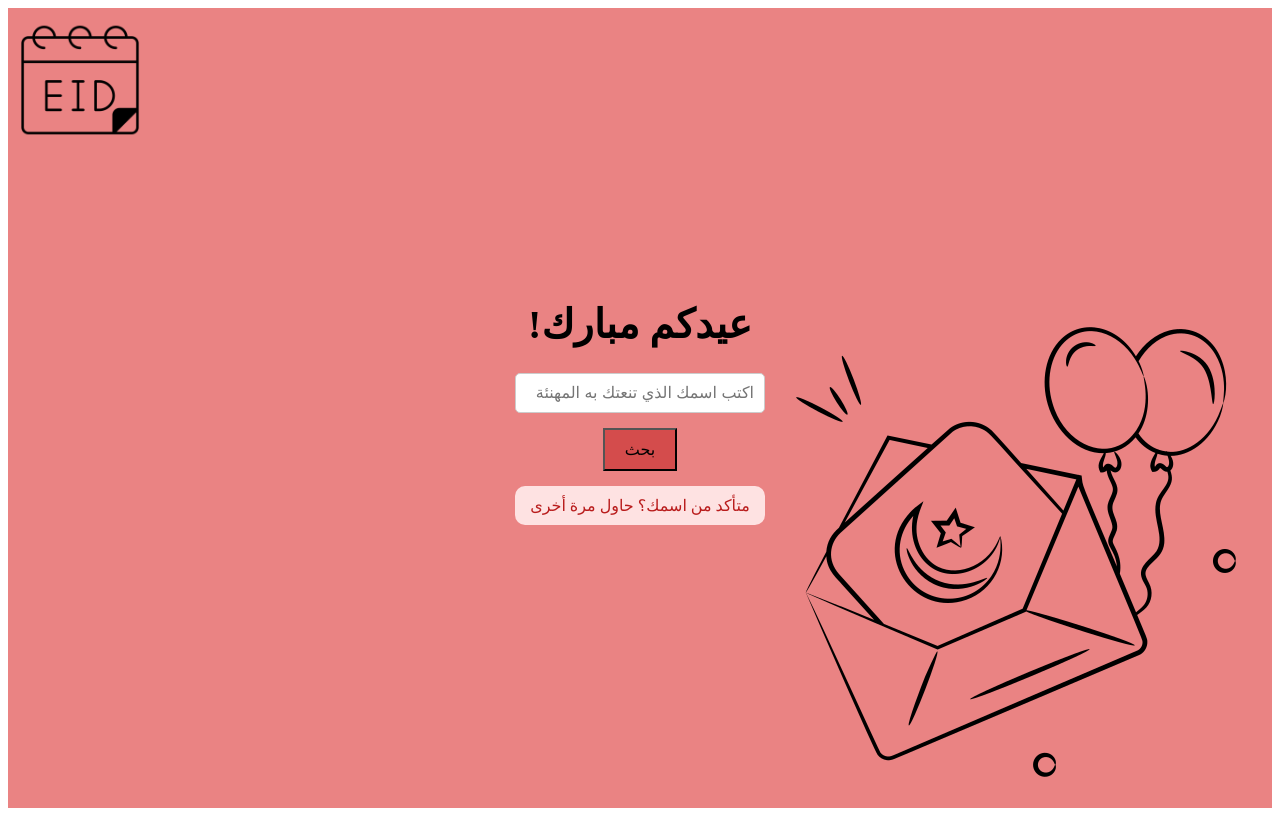
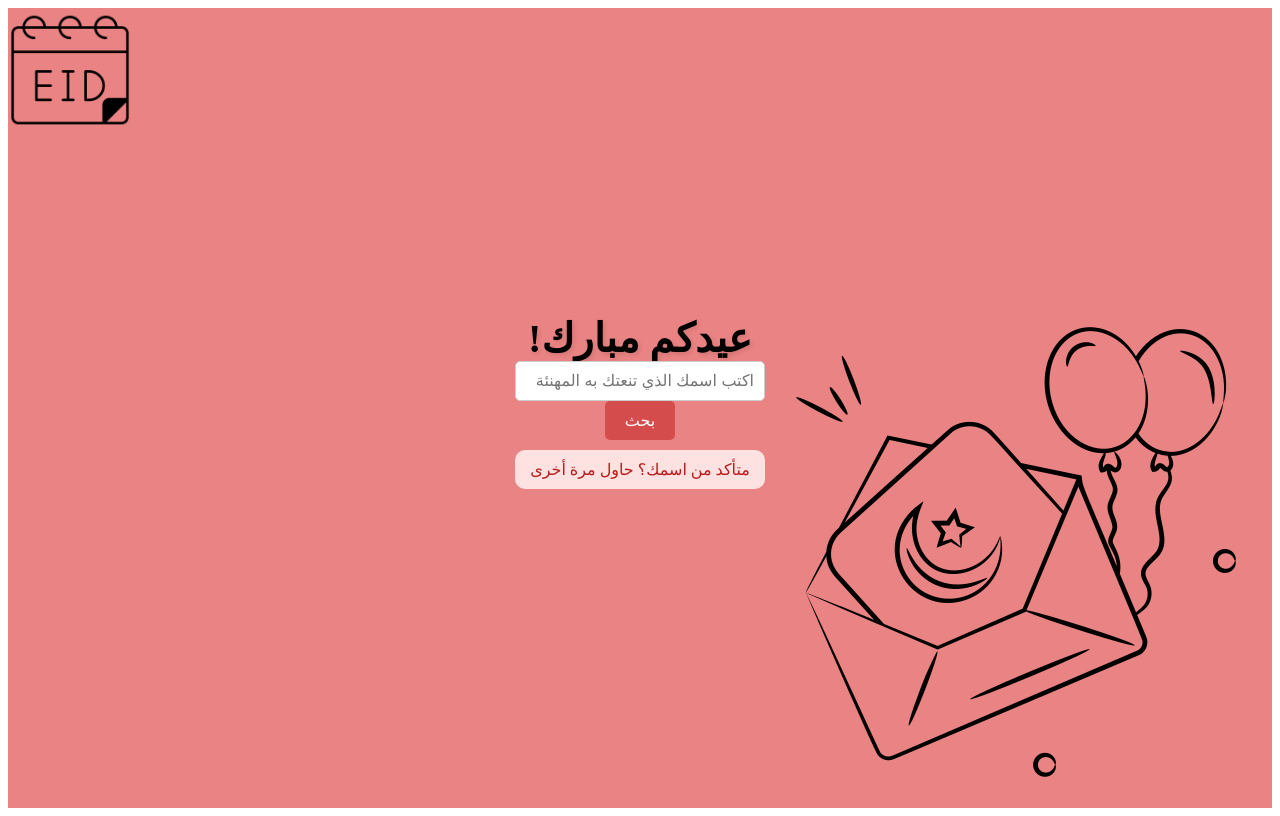
Before and after one commit to RaND003/RaND003.github.io, a React (Vite) app: page / in a window 1280 px wide. Both pictures are taken after a click on the button "بحث". Built offline with nearby package versions, Linux system fonts and the light colour scheme; a web font is replaced by a local one.

Commit message:
Update App.jsx

```diff
--- a/src/App.jsx
+++ b/src/App.jsx
@@ -151,9 +151,9 @@ const handleSearch = () => {
           alt="user"
           style={{
             position: "absolute",
-            right: isMobile ? "-80px" : "-100px",
+            right: isMobile ? "-60px" : "-100px",
             bottom: "0",
-            height: isMobile ? "80%" : "90%",
+            height: isMobile ? "70%" : "90%",
             opacity: "0.9",
             zIndex: 1
           }}
@@ -165,9 +165,9 @@ const handleSearch = () => {
           alt="decoration"
           style={{
             position: "absolute",
-            top: "20px",
-            left: "20px",
-            width: isMobile ? "80px" : "120px",
+            top: isMobile ? "10px" : "20px",
+            left: "10px",
+            width: isMobile ? "60px" : "120px",
             zIndex: 1
           }}
         />
@@ -178,9 +178,9 @@ const handleSearch = () => {
           alt="decoration"
           style={{
             position: "absolute",
-            bottom: isMobile ? "-50px" : "-70px",
-            left: isMobile ? "-80px" : "-100px",
-            width: isMobile ? "45%" : "35%",
+            bottom: isMobile ? "-30px" : "-70px",
+            left: isMobile ? "-60px" : "-100px",
+            width: isMobile ? "40%" : "35%",
             opacity: "0.2",
             zIndex: 1
           }}
@@ -191,18 +191,20 @@ const handleSearch = () => {
           style={{
             position: "relative",
             background: foundUser.cardBg,
-            padding: isMobile ? "30px" : "50px",
+            padding: isMobile ? "20px 25px" : "50px",
             borderRadius: foundUser.borderRadius,
-            width: isMobile ? "85%" : "90%",
-            maxWidth: "500px",
+            width: isMobile ? "90%" : "90%",
+            maxWidth: isMobile ? "100%" : "500px",
             textAlign: "center",
             zIndex: 2,
             border: `3px solid ${foundUser.borderColor}`,
             boxShadow: foundUser.shadow,
-            color: foundUser.textColor
+            color: foundUser.textColor,
+            overflowY: "auto",
+            maxHeight: isMobile ? "70vh" : "auto"
           }}
         >
-          <h2 style={{ fontSize: isMobile ? "1.5em" : "2em" }}>
+          <h2 style={{ fontSize: isMobile ? "1.2em" : "2em", margin: "0" }}>
             {foundUser.message}
           </h2>
         </div>
@@ -218,16 +220,21 @@ const handleSearch = () => {
         backgroundImage: "url('/start.png')",
         backgroundPosition: "right bottom",
         backgroundRepeat: "no-repeat",
-        backgroundSize: isMobile ? "cover" : "auto",
+        backgroundSize: isMobile ? "contain" : "auto",
         display: "flex",
         flexDirection: "column",
         justifyContent: "center",
         alignItems: "center",
         direction: "rtl",
         padding: isMobile ? "1rem" : "0",
+        gap: isMobile ? "1rem" : "0"
       }}
     >
-      <h1 style={{ fontSize: isMobile ? "1.8em" : "2.5em", marginBottom: "1rem" }}>
+      <h1 style={{
+        fontSize: isMobile ? "1.5em" : "2.5em",
+        margin: isMobile ? "0" : "0",
+        textShadow: "2px 2px 4px rgba(0,0,0,0.1)"
+      }}>
         عيدكم مبارك!
       </h1>
 
@@ -242,12 +249,11 @@ const handleSearch = () => {
         style={{
           padding: "10px",
           fontSize: "16px",
-          marginTop: "10px",
           color: "#333",
           backgroundColor: "#ffffff",
           border: "1px solid #ccc",
           borderRadius: "5px",
-          width: isMobile ? "85%" : "250px",
+          width: isMobile ? "100%" : "250px",
           maxWidth: "250px",
           boxSizing: "border-box"
         }}
@@ -256,11 +262,13 @@ const handleSearch = () => {
       <button
         onClick={handleSearch}
         style={{
-          marginTop: "15px",
           padding: "10px 20px",
           cursor: "pointer",
           backgroundColor: "#d44c4c",
-          fontSize: isMobile ? "14px" : "16px"
+          fontSize: isMobile ? "14px" : "16px",
+          color: "white",
+          border: "none",
+          borderRadius: "5px"
         }}
       >
         بحث
@@ -273,8 +281,9 @@ const handleSearch = () => {
             background: "#fee2e2",
             padding: "10px 15px",
             borderRadius: "10px",
-            margin: "15px",
-            fontSize: isMobile ? "14px" : "16px"
+            margin: "10px",
+            fontSize: isMobile ? "13px" : "16px",
+            maxWidth: "90%"
           }}
         >
           متأكد من اسمك؟ حاول مرة أخرى
@@ -286,9 +295,9 @@ const handleSearch = () => {
         alt="decoration"
         style={{
           position: "absolute",
-          top: "20px",
-          left: "20px",
-          width: isMobile ? "80px" : "120px"
+          top: "10px",
+          left: "10px",
+          width: isMobile ? "70px" : "120px"
         }}
       />
     </div>
```
